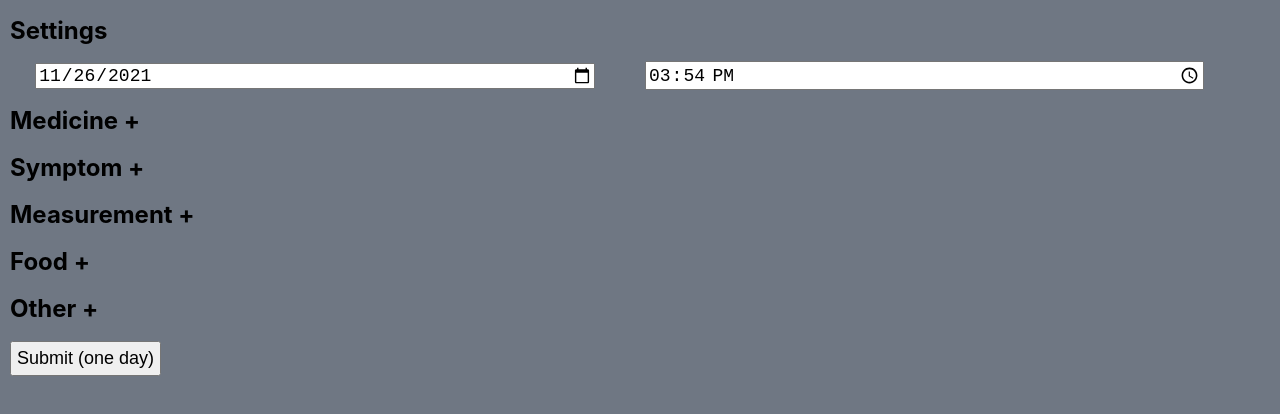
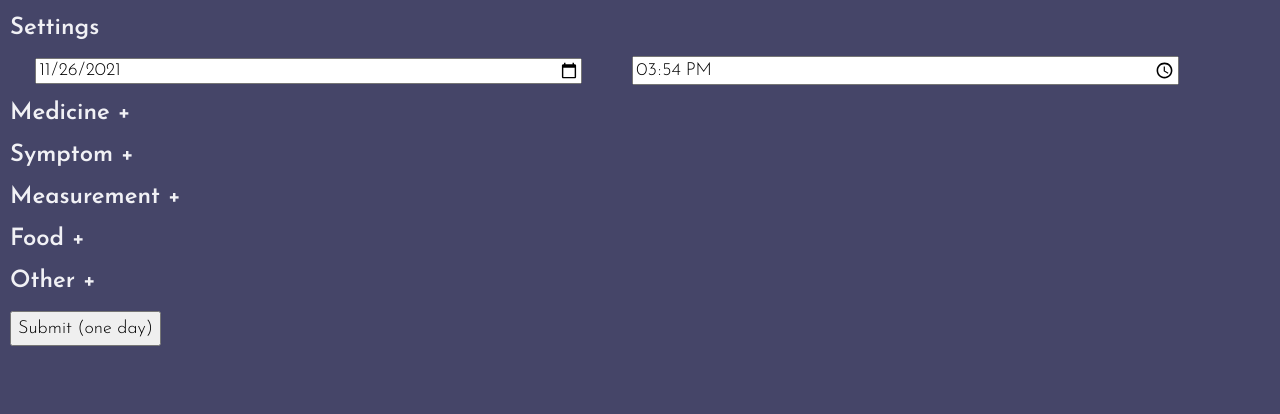
Before and after one commit to AronKuch/heact, a React (Create React App) app: page / in a window 1280 px wide. Shown: the top 414 px of the page. Built offline with nearby package versions, Linux system fonts and the light colour scheme.

Commit message:
Font selection, set Port = 10904

```diff
--- a/public/index.html
+++ b/public/index.html
@@ -1,6 +1,12 @@
 <!DOCTYPE html>
 <html lang="en">
   <head>
+    <link rel="preconnect" href="https://fonts.googleapis.com" />
+    <link rel="preconnect" href="https://fonts.gstatic.com" crossorigin />
+    <link
+      href="https://fonts.googleapis.com/css2?family=Josefin+Sans:wght@300;600&display=swap"
+      rel="stylesheet"
+    />
     <meta charset="utf-8" />
     <meta name="viewport" content="width=device-width, initial-scale=1" />
     <meta name="description" content="Health Care Tracker" />
--- a/src/index.css
+++ b/src/index.css
@@ -1,13 +1,13 @@
 body {
   margin: 0;
-  font-family: -apple-system, BlinkMacSystemFont, "Segoe UI", "Roboto", "Oxygen",
-    "Ubuntu", "Cantarell", "Fira Sans", "Droid Sans", "Helvetica Neue",
-    sans-serif;
+  font-family: "Josefin Sans", sans-serif;
   -webkit-font-smoothing: antialiased;
-  background-color: rgba(75, 85, 100, 0.8);
+  background-color: #454568; /*https://coolors.co/454568-f1f1f5-ffc145-ff6b6c-514b23*/
+  color: #f1f1f5;
   padding-left: 10px;
   padding-right: 10px;
   font-size: 18px;
+  font-weight: 300;
 }
 
 code {
@@ -16,7 +16,8 @@
 }
 
 h1 {
-  font-size: 24px;
+  font-size: 1.33em;
+  font-weight: 600;
 }
 
 h1:hover {
@@ -29,13 +30,15 @@
 
 input {
   display: inline-block;
-  width: 44%;
+  width: 43%;
   margin-left: 2%;
   margin-right: 2%;
-  font-size: 18px;
+  font-size: inherit;
+  font-family: inherit;
 }
 
 button {
-  font-size: 18px;
-  padding: 5px;
+  font-family: inherit;
+  font-size: inherit;
+  padding: 6px;
 }
```
Also changed, not shown: 1 other file (tests, documents, lock files or other folders).
